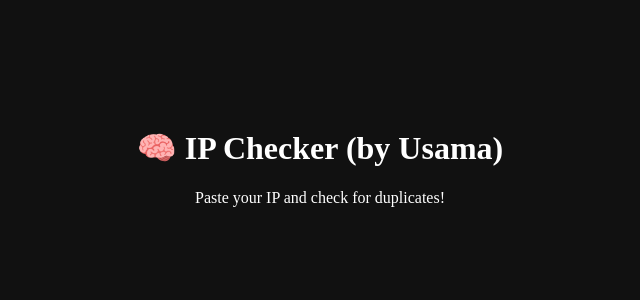
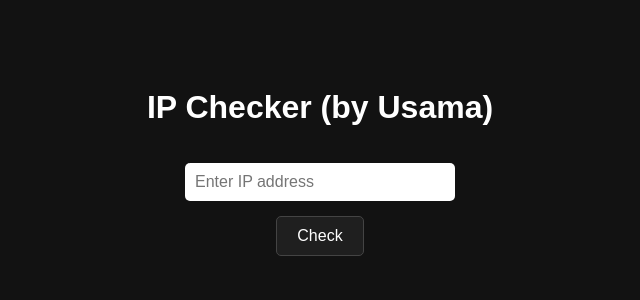
Before and after one commit to MrUsama27/Ipchecker-by-usama, a Flask app: page / in a window 1280 px wide. Shown: the top 300 px of the page, without its empty margins (320-960 px from the left). Run offline with Flask 3, Linux system fonts and the light colour scheme; some libraries are stand-ins or nearby versions.

Commit message:
index.html

```diff
--- a/templates/index.html
+++ b/templates/index.html
@@ -1,10 +1,49 @@
 <!DOCTYPE html>
 <html>
 <head>
-<title>IP Checker (by Usama)</title>
+<title>IP Checker by Usama</title>
+<style>
+       body {
+           background-color: #121212;
+           color: #fff;
+           font-family: Arial, sans-serif;
+           text-align: center;
+           padding-top: 60px;
+       }
+       input[type=text] {
+           padding: 10px;
+           font-size: 16px;
+           width: 250px;
+           margin-top: 15px;
+           border: none;
+           border-radius: 5px;
+       }
+       button {
+           padding: 10px 20px;
+           font-size: 16px;
+           margin-top: 15px;
+           background-color: #1f1f1f;
+           color: white;
+           border: 1px solid #444;
+           border-radius: 5px;
+           cursor: pointer;
+       }
+       p {
+           margin-top: 20px;
+           font-size: 18px;
+           color: #4CAF50;
+       }
+</style>
 </head>
-<body style="background-color:#111; color:#fff; text-align:center; padding-top:100px;">
-<h1>🧠 IP Checker (by Usama)</h1>
-<p>Paste your IP and check for duplicates!</p>
+<body>
+<h1>IP Checker (by Usama)</h1>
+<form method="POST">
+<input type="text" name="ip" placeholder="Enter IP address" required>
+<br>
+<button type="submit">Check</button>
+</form>
+   {% if message %}
+<p>{{ message }}</p>
+   {% endif %}
 </body>
 </html>
```
